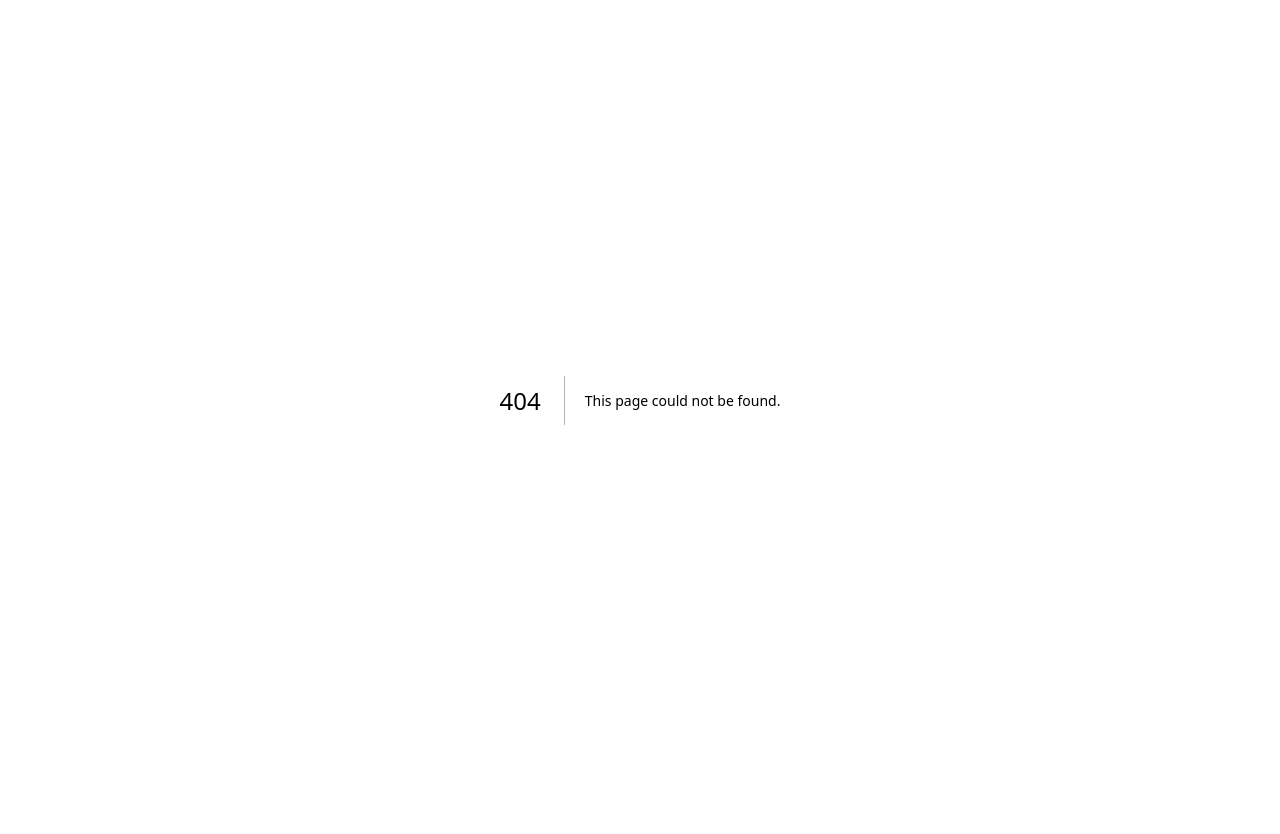
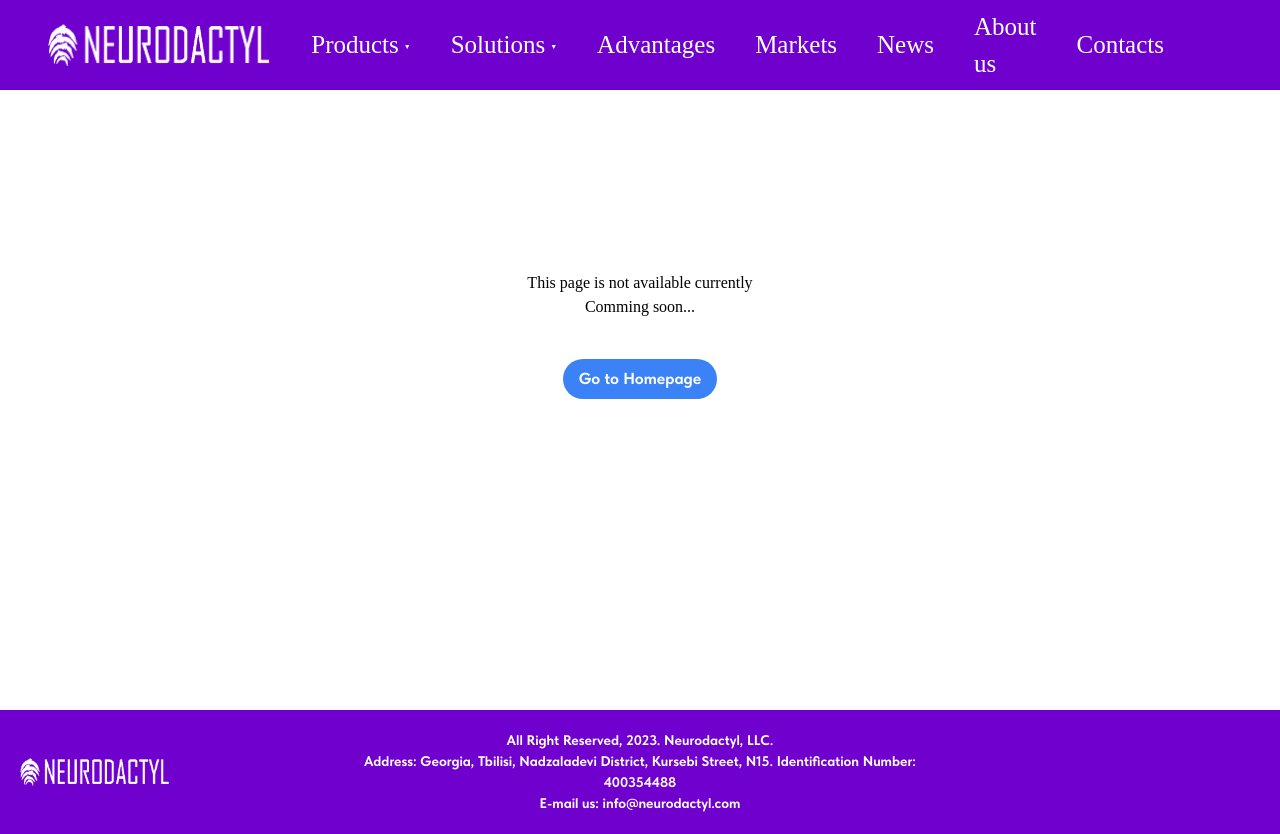
Before and after one commit to tanmay0502/neurodactyl_clone, a Next.js app: page /sdk in a window 1280 px wide. Before the commit this address had no page. Before the commit the page ends 800 px from the top, so only its background shows below. Built offline with nearby package versions, Linux system fonts and the light colour scheme; a web font is replaced by a local one.

Commit message:
Added error page

```diff
--- /dev/null
+++ b/src/app/deduplication/page.js
@@ -0,0 +1,12 @@
+import Footer from "@/components/footer/footer";
+import Navbar from "@/components/navbar/navbar";
+import Error from "@/components/error/error";
+export default function Deduplication() {
+    return (
+      <div>
+        <Navbar />
+        <Error />
+        <Footer />
+      </div>
+    )
+  }
--- /dev/null
+++ b/src/app/fingerprintcards/page.js
@@ -0,0 +1,12 @@
+import Footer from "@/components/footer/footer";
+import Navbar from "@/components/navbar/navbar";
+import Error from "@/components/error/error";
+export default function Fingerprint() {
+    return (
+      <div>
+        <Navbar />
+        <Error />
+        <Footer />
+      </div>
+    )
+  }
--- /dev/null
+++ b/src/app/mobileapp/page.js
@@ -0,0 +1,12 @@
+import Footer from "@/components/footer/footer";
+import Navbar from "@/components/navbar/navbar";
+import Error from "@/components/error/error";
+export default function Mobileapp() {
+    return (
+      <div>
+        <Navbar />
+        <Error />
+        <Footer />
+      </div>
+    )
+  }
--- /dev/null
+++ b/src/app/rest-api/page.js
@@ -0,0 +1,12 @@
+import Footer from "@/components/footer/footer";
+import Navbar from "@/components/navbar/navbar";
+import Error from "@/components/error/error";
+export default function Rest() {
+    return (
+      <div>
+        <Navbar />
+        <Error />
+        <Footer />
+      </div>
+    )
+  }
--- /dev/null
+++ b/src/app/sdk/page.js
@@ -0,0 +1,12 @@
+import Footer from "@/components/footer/footer";
+import Navbar from "@/components/navbar/navbar";
+import Error from "@/components/error/error";
+export default function Sdk() {
+    return (
+      <div>
+        <Navbar />
+        <Error />
+        <Footer />
+      </div>
+    )
+  }
--- /dev/null
+++ b/src/components/error/error.css
@@ -0,0 +1,13 @@
+.error-container {
+    font-family: "TildaSans";
+    display: flex;
+    flex-direction: column;
+    align-items: center;
+    justify-content: center;
+    height: calc(100vh - 130px);
+    text-align: center;
+  }
+
+  .home-button:hover {
+    background-color: #2980b9;
+  }
--- /dev/null
+++ b/src/components/error/error.js
@@ -0,0 +1,16 @@
+import Link from 'next/link';
+import './error.css';
+
+function Error() {
+  return (
+    <div className="error-container">
+      <h1>This page is not available currently</h1>
+      <p>Comming soon...</p>
+      <Link className='bg-blue-500 hover:bg-blue-700 text-white font-bold py-2 px-4 rounded-full mt-10' href="/">
+        Go to Homepage
+      </Link>
+    </div>
+  );
+};
+
+export default Error;
--- a/src/components/navbar/navbar.css
+++ b/src/components/navbar/navbar.css
@@ -92,10 +92,6 @@
   margin-bottom: 3px;
 }
 
-.navbar-links ul li .dropdown-menu a {
-  color: #ffffff;
-  text-decoration: none;
-}
 .dropdown-symbol{
   font-size: 7px;
   margin-left: 5px;
--- a/src/components/navbar/navbar.js
+++ b/src/components/navbar/navbar.js
@@ -55,17 +55,17 @@ function Navbar() {
               <Link className="hover:opacity-40" href="/">Products</Link>
               <span className="dropdown-symbol">▼</span>
               <ul className="dropdown-menu">
-                <li><Link href="/">Server SDK for fingerprint recognition</Link></li>
-                <li><Link href="/">Server platform for fingerprint recognition</Link></li>
-                <li><Link href="/">Mobile SDK for touchless fingerprint capture</Link></li>
+                <li><Link className="hover:opacity-40" href="/sdk">Server SDK for fingerprint recognition</Link></li>
+                <li><Link className="hover:opacity-40" href="/rest-api">Server platform for fingerprint recognition</Link></li>
+                <li><Link className="hover:opacity-40" href="/mobileapp">Mobile SDK for touchless fingerprint capture</Link></li>
               </ul>
             </li>
             <li>
               <Link className="hover:opacity-40" href="/">Solutions</Link>
               <span className="dropdown-symbol">▼</span>
               <ul className="dropdown-menu">
-                <li><Link href="/">Biometric deduplication</Link></li>
-                <li><Link href="/">Fingerprint card conversion</Link></li>
+                <li><Link className="hover:opacity-40" href="/deduplication">Biometric deduplication</Link></li>
+                <li><Link className="hover:opacity-40" href="/fingerprintcards">Fingerprint card conversion</Link></li>
               </ul>
             </li>
             <li className={sectionVisibility.advantages ? "highlighted" : ""}>
@@ -78,7 +78,7 @@ function Navbar() {
             </li>
             {sectionVisibility.markets ? "↑" : ""}
             <li>
-              <Link onClick={handleNavbarItemClick} className="hover:opacity-40" href="/">News</Link>
+              <Link onClick={handleNavbarItemClick} className="hover:opacity-40" href="/news">News</Link>
             </li>
             <li className={sectionVisibility.aboutus ? "highlighted" : ""}>
               <Link onClick={handleNavbarItemClick} className="hover:opacity-40" href="#aboutus">About us</Link>
```
